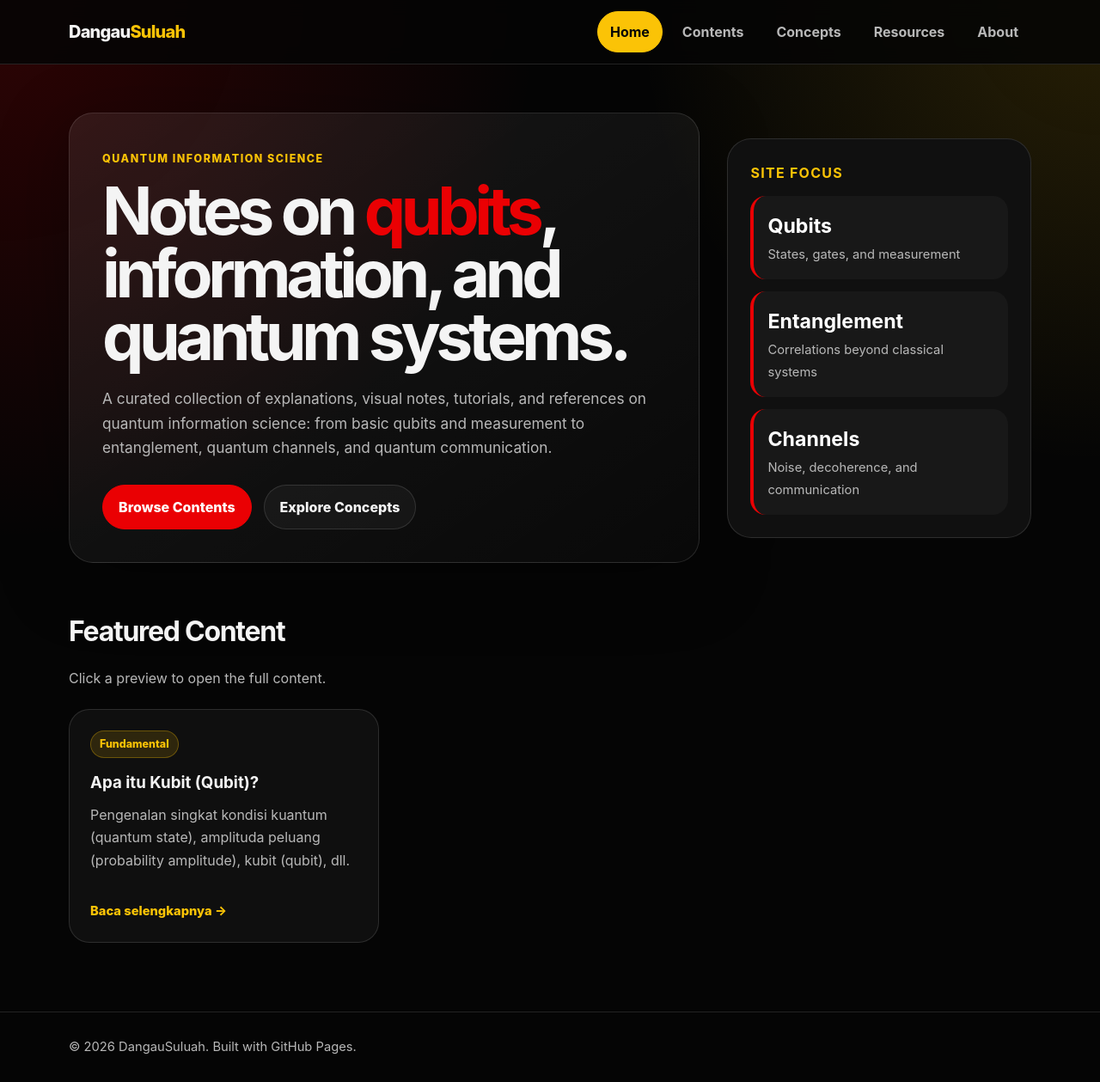
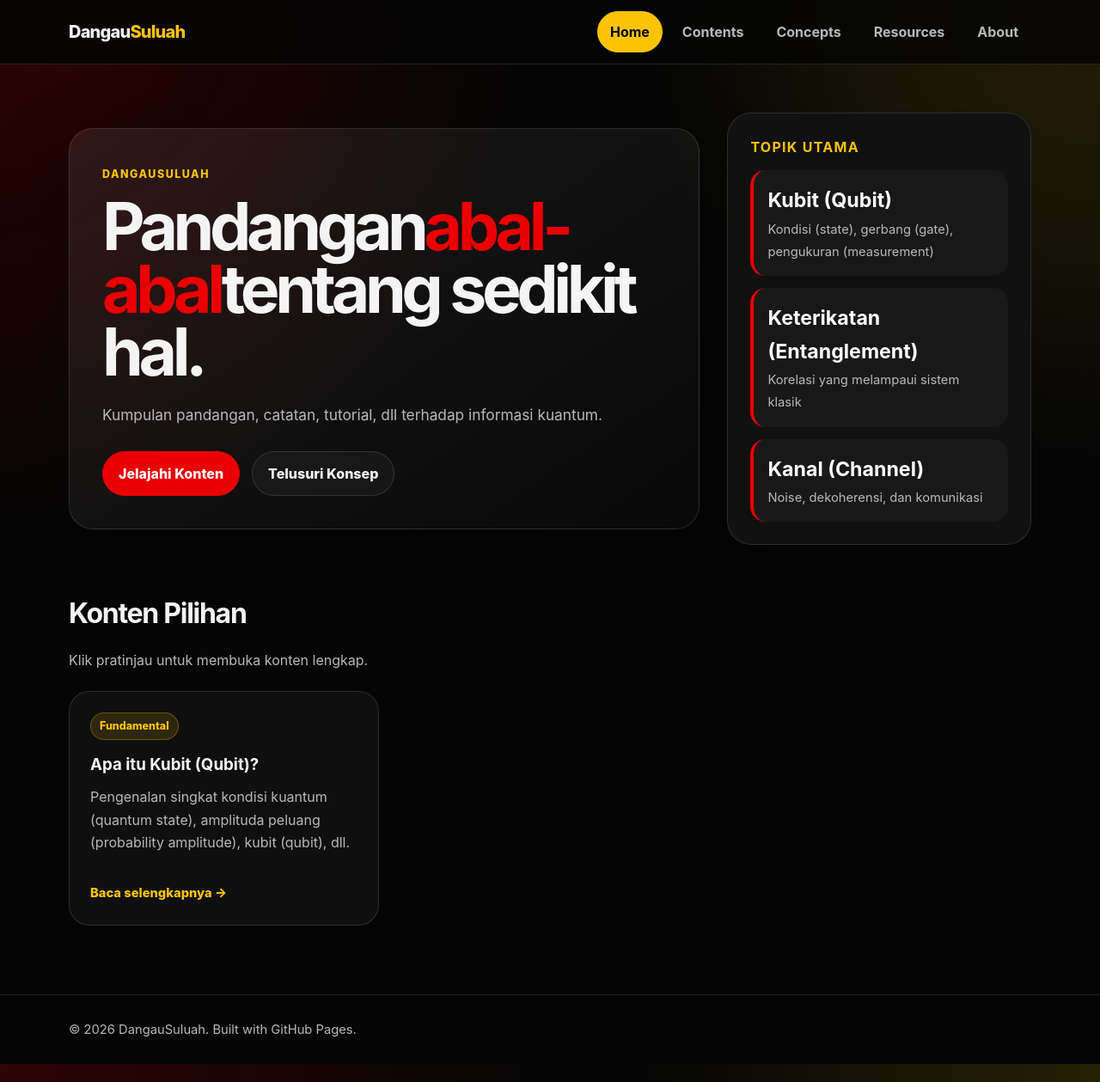
Before and after one commit to dangausuluah/dangausuluah.github.io, a Jekyll site: the page built from index.md, in a window 1280 px wide and 1259 px high. Shown: the whole window at 86% size. Built offline with Jekyll 4.4.1, drawn with Linux system fonts in a browser that asks for light colours.

Commit message:
Update index.md

```diff
--- a/index.md
+++ b/index.md
@@ -6,46 +6,45 @@ permalink: /
 
 <section class="hero">
   <div class="hero-card">
-    <div class="eyebrow">Quantum Information Science</div>
+    <div class="eyebrow">DangauSuluah</div>
 
-    <h1>Notes on <strong>qubits</strong>, information, and quantum systems.</h1>
+    <h1>Pandangan<strong>abal-abal</strong>tentang sedikit hal.</h1>
 
     <p class="lead">
-      A curated collection of explanations, visual notes, tutorials, and references on quantum information science:
-      from basic qubits and measurement to entanglement, quantum channels, and quantum communication.
+      Kumpulan pandangan, catatan, tutorial, dll terhadap informasi kuantum.
     </p>
 
     <div class="hero-actions">
-      <a class="btn btn-primary" href="{{ '/contents/' | relative_url }}">Browse Contents</a>
-      <a class="btn btn-secondary" href="{{ '/concepts/' | relative_url }}">Explore Concepts</a>
+      <a class="btn btn-primary" href="{{ '/contents/' | relative_url }}">Jelajahi Konten</a>
+      <a class="btn btn-secondary" href="{{ '/concepts/' | relative_url }}">Telusuri Konsep</a>
     </div>
   </div>
 
   <aside class="side-card">
-    <h3>Site Focus</h3>
+    <h3>Topik Utama</h3>
 
     <div class="stats">
       <div class="stat">
-        <strong>Qubits</strong>
-        <span>States, gates, and measurement</span>
+        <strong>Kubit (Qubit)</strong>
+        <span>Kondisi (state), gerbang (gate), pengukuran (measurement)</span>
       </div>
 
       <div class="stat">
-        <strong>Entanglement</strong>
-        <span>Correlations beyond classical systems</span>
+        <strong>Keterikatan (Entanglement)</strong>
+        <span>Korelasi yang melampaui sistem klasik</span>
       </div>
 
       <div class="stat">
-        <strong>Channels</strong>
-        <span>Noise, decoherence, and communication</span>
+        <strong>Kanal (Channel)</strong>
+        <span>Noise, dekoherensi, dan komunikasi</span>
       </div>
     </div>
   </aside>
 </section>
 
 <div class="section-title">
-  <h2>Featured Content</h2>
-  <p>Click a preview to open the full content.</p>
+  <h2>Konten Pilihan</h2>
+  <p>Klik pratinjau untuk membuka konten lengkap.</p>
 </div>
 
 <div class="grid">
```
